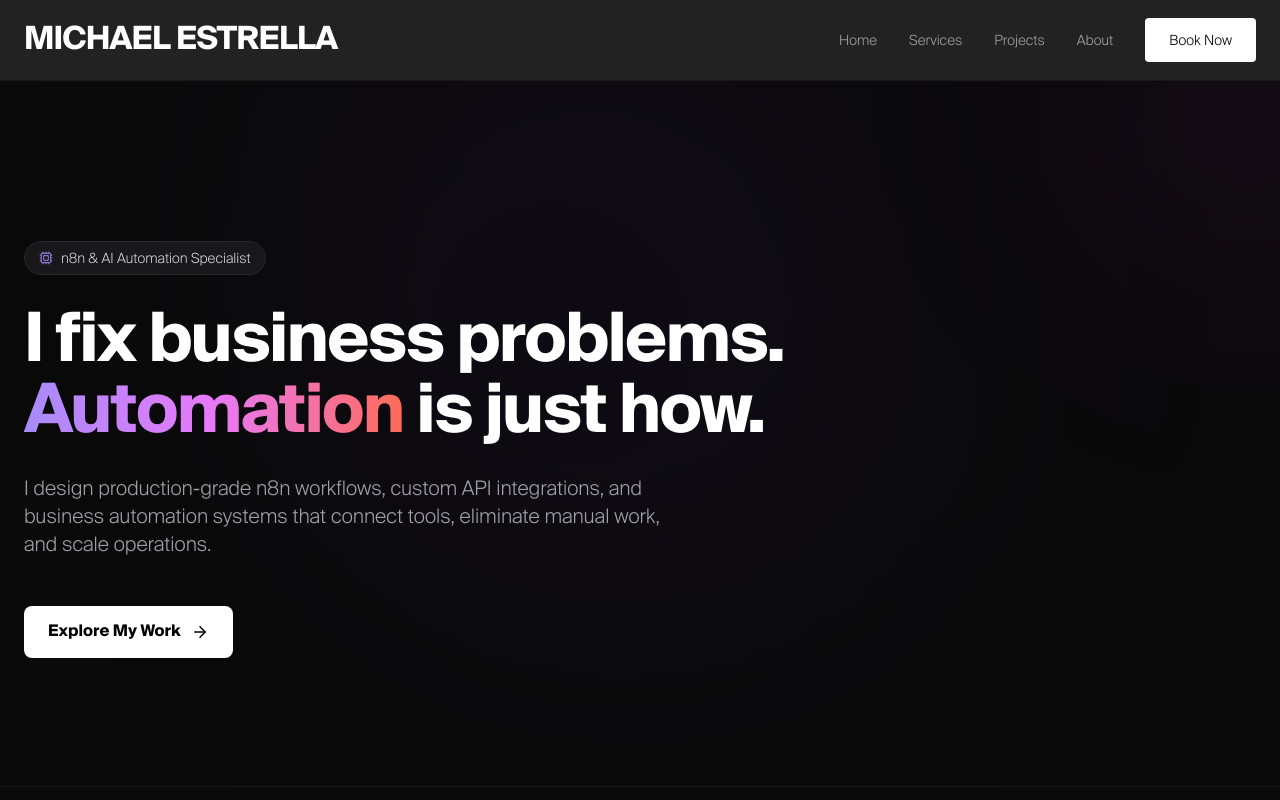
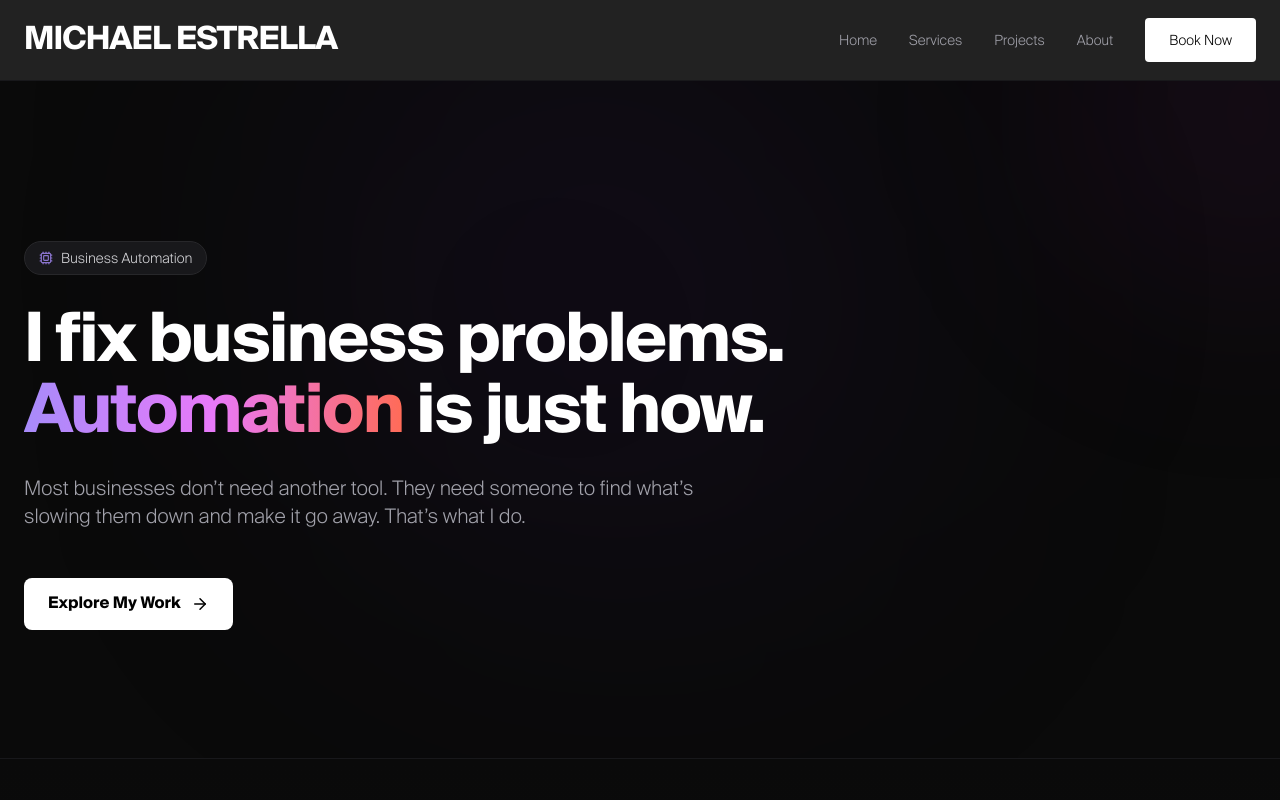
Before and after one commit to HeisenMike/Mike-s-portfolio, a React (Vite) app: page / in a window 1280 px wide. Shown: the top 800 px of the page. Built offline with nearby package versions, Linux system fonts and the light colour scheme.

Commit message:
hero subheadline and badge edit

```diff
--- a/package.json
+++ b/package.json
@@ -6,6 +6,7 @@
   "scripts": {
     "dev": "vite",
     "build": "vite build",
+    "deploy": "npm run build && npx wrangler deploy",
     "lint": "eslint .",
     "preview": "vite preview"
   },
--- a/src/config.js
+++ b/src/config.js
@@ -1,7 +1,7 @@
 export const config = {
   name: "Michael Estrella",
-  role: "n8n & AI Automation Specialist",
-  description: "I design production-grade n8n workflows, custom API integrations, and business automation systems that connect tools, eliminate manual work, and scale operations.",
+  role: "Business Automation",
+  description: "Most businesses don’t need another tool. They need someone to find what’s slowing them down and make it go away. That’s what I do.",
   socials: {
     linkedin: "https://www.linkedin.com/in/janmichaelestrella",
     whatsapp: "https://wa.me/639150078054",
--- a/vite.config.js
+++ b/vite.config.js
@@ -10,10 +10,9 @@ export default defineConfig({
     assetsDir: 'assets',
     rollupOptions: {
       output: {
-        // This forces the output to have predictable names so we can find them easily
-        entryFileNames: 'assets/[name].js',
-        chunkFileNames: 'assets/[name].js',
-        assetFileNames: 'assets/[name].[ext]'
+        entryFileNames: 'assets/[name]-[hash].js',
+        chunkFileNames: 'assets/[name]-[hash].js',
+        assetFileNames: 'assets/[name]-[hash].[ext]'
       }
     }
   }
```
Also changed, not shown: 1 other file (tests, documents, lock files or other folders).
